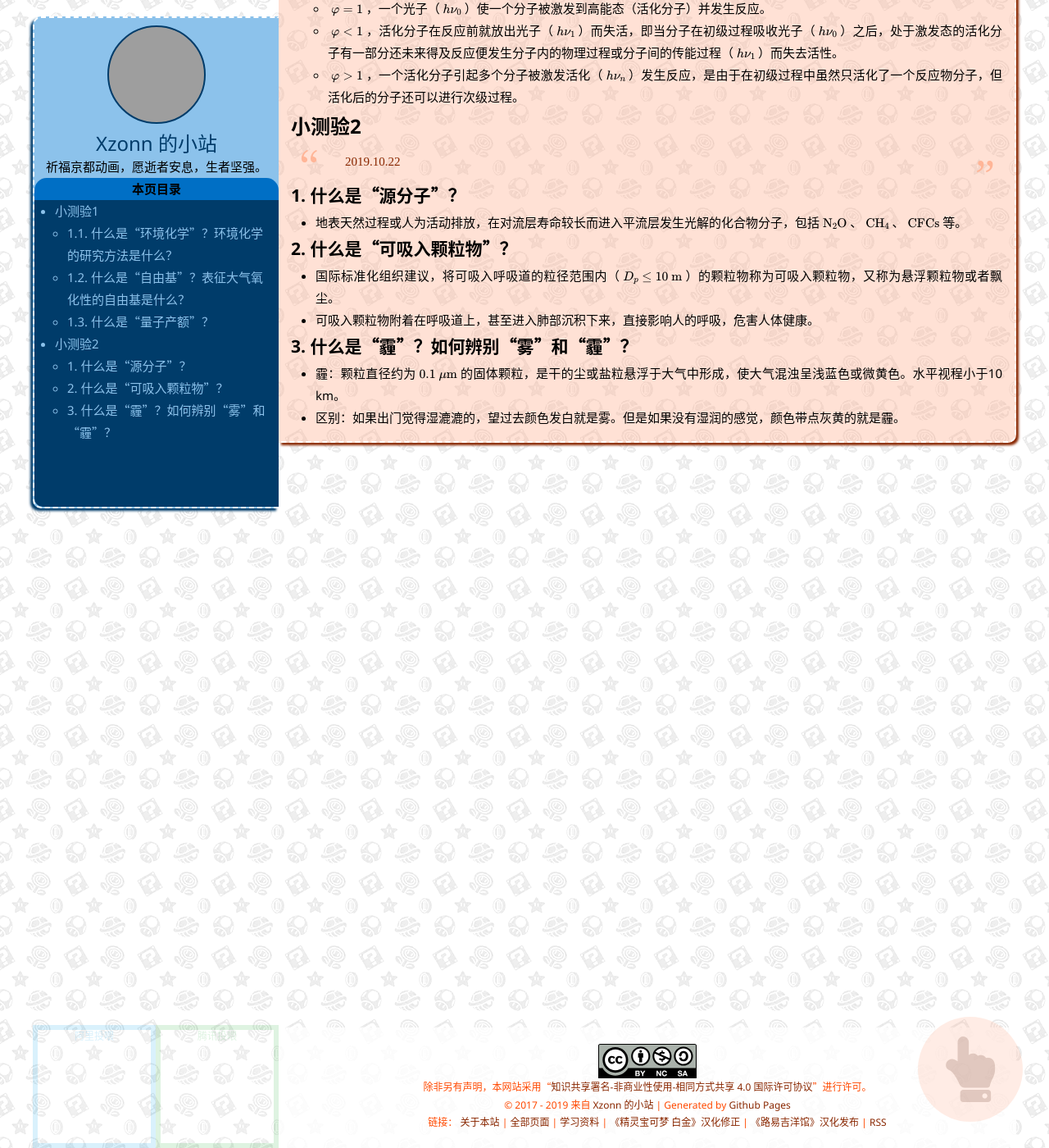
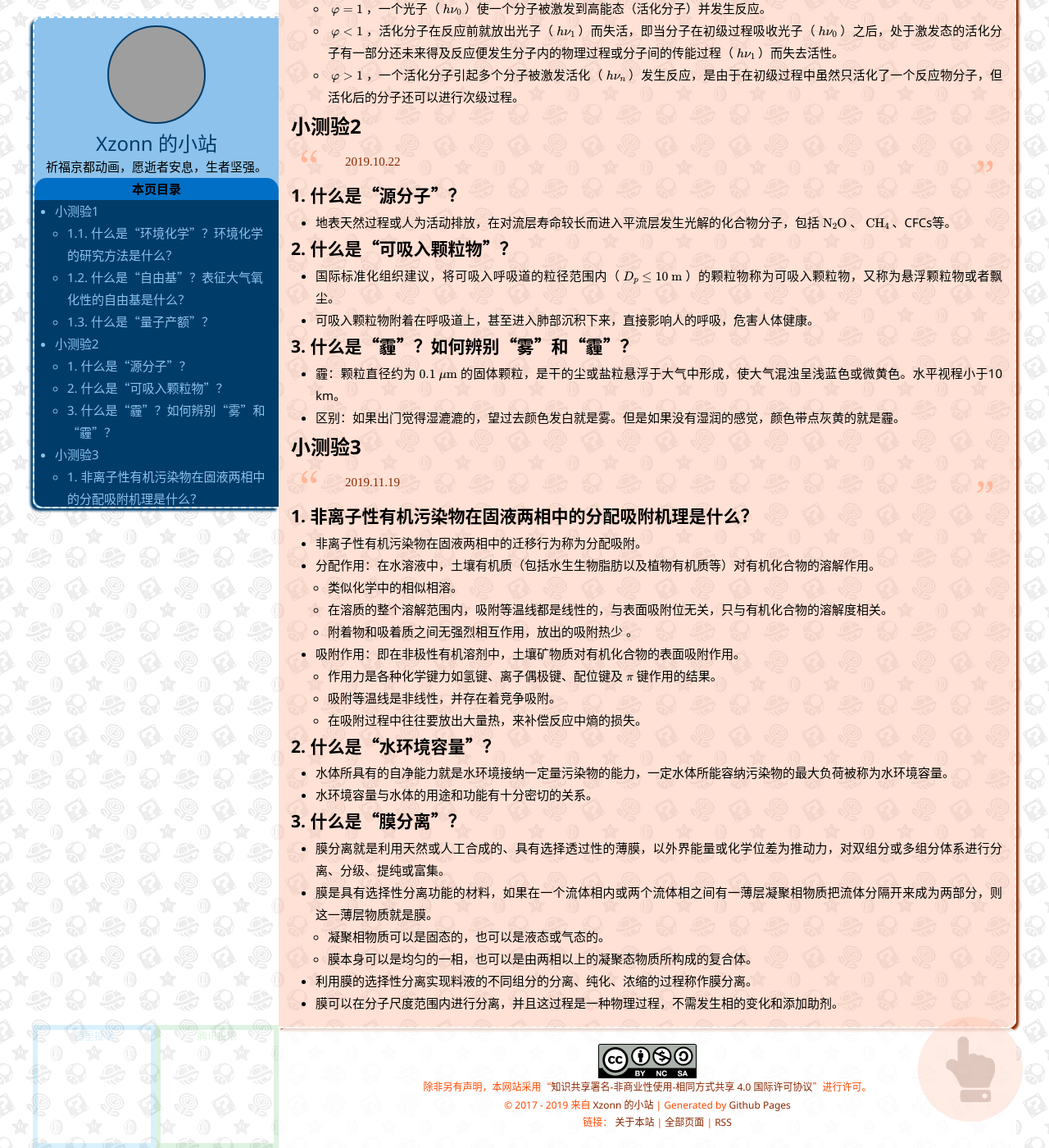
Before and after one commit to Xzonn/xzonn.github.io, a Jekyll site: the page built from _posts/2019-09-25-Environmental-Chemistry-Tests.md, in a window 1280 px wide and 1400 px high, scrolled down 844 px. Shown: the whole window at 82% size. Built offline with Jekyll 4.4.1, drawn with Linux system fonts in a browser that asks for light colours; nearby versions of some CDN libraries; some web fonts are replaced; formulas are drawn with MathJax 3; comment, search, counter and statistics services are not loaded; grey boxes are pictures that could not be loaded.

Commit message:
2019-11-22

```diff
--- a/_layouts/default.html
+++ b/_layouts/default.html
@@ -26,7 +26,7 @@
                     scale: 86,
                     blacker: 0,
                     font: "STIX-Web",{% if page.print %}
-                    useGlobalCache: false,{% endif %}
+                    useFontCache: false,{% endif %}
                     undefinedFamily: "SongTi"
                 }
             });
@@ -91,9 +91,6 @@
             <ul class="footerLink">
                 <li class="footerLinkItem"><a href="/About/">关于本站</a></li>
                 <li class="footerLinkItem"><a href="/pages/">全部页面</a></li>
-                <li class="footerLinkItem"><a href="/Study/">学习资料</a></li>
-                <li class="footerLinkItem"><a href="/Pokemon-Chinese-Translation-Revise/">《精灵宝可梦 白金》汉化修正</a></li>
-                <li class="footerLinkItem"><a href="/LuigiMansion/">《路易吉洋馆》汉化发布</a></li>
                 <li class="footerLinkItem"><a href="/feed.xml">RSS</a></li>
             </ul>
             <div id="footerCnzz"><script src="https://s96.cnzz.com/z_stat.php?id=1275861247&web_id=1275861247"></script></div>
--- a/_posts/2019-09-25-Environmental-Chemistry-Tests.md
+++ b/_posts/2019-09-25-Environmental-Chemistry-Tests.md
@@ -2,7 +2,7 @@
 layout: post
 title: 《环境化学》小测验
 tags: 学习资料 环院专业课 试题整理 三次元
-update: 2019-11-13
+update: 2019-11-19
 ---
 ## 小测验1
 > 2019.09.24
@@ -19,17 +19,17 @@ update: 2019-11-13
 - 表征大气氧化性的自由基是OH自由基。
 
 ### 1.3. 什么是“量子产额”？
-- $\varphi_i = \cfrac {i\text{过程产生的激发态分子数目}}{\text{吸收的光子数目}}$。
-- 多数光化学反应的$\varphi$不等于1。
-  - $\varphi = 1$，一个光子（$h\nu_0$）使一个分子被激发到高能态（活化分子）并发生反应。
-  - $\varphi < 1$，活化分子在反应前就放出光子（$h\nu\_1$）而失活，即当分子在初级过程吸收光子（$h\nu\_0$）之后，处于激发态的活化分子有一部分还未来得及反应便发生分子内的物理过程或分子间的传能过程（$h\nu\_1$）而失去活性。
-  - $\varphi > 1$，一个活化分子引起多个分子被激发活化（$h\nu_n$）发生反应，是由于在初级过程中虽然只活化了一个反应物分子，但活化后的分子还可以进行次级过程。
+- $$\varphi_i = \cfrac {i\text{过程产生的激发态分子数目}}{\text{吸收的光子数目}}$$。
+- 多数光化学反应的$$\varphi$$不等于1。
+  - $$\varphi = 1$$，一个光子（$$h\nu_0$$）使一个分子被激发到高能态（活化分子）并发生反应。
+  - $$\varphi < 1$$，活化分子在反应前就放出光子（$$h\nu_1$$）而失活，即当分子在初级过程吸收光子（$$h\nu_0$$）之后，处于激发态的活化分子有一部分还未来得及反应便发生分子内的物理过程或分子间的传能过程（$$h\nu_1$$）而失去活性。
+  - $$\varphi > 1$$，一个活化分子引起多个分子被激发活化（$$h\nu_n$$）发生反应，是由于在初级过程中虽然只活化了一个反应物分子，但活化后的分子还可以进行次级过程。
 
 ## 小测验2
 > 2019.10.22
 
 ### 1. 什么是“源分子”？
-- 地表天然过程或人为活动排放，在对流层寿命较长而进入平流层发生光解的化合物分子，包括$$\ce{N2O}$$、$$\ce{CH4}$$、$$\ce{CFCs}$$等。
+- 地表天然过程或人为活动排放，在对流层寿命较长而进入平流层发生光解的化合物分子，包括$$\ce{N2O}$$、$$\ce{CH4}$$、CFCs等。
 
 ### 2. 什么是“可吸入颗粒物”？
 - 国际标准化组织建议，将可吸入呼吸道的粒径范围内（$$D_p \le \pu{10 m}$$）的颗粒物称为可吸入颗粒物，又称为悬浮颗粒物或者飘尘。
@@ -38,3 +38,29 @@ update: 2019-11-13
 ### 3. 什么是“霾”？如何辨别“雾”和“霾”？
 - 霾：颗粒直径约为$$\pu{0.1 \mu m}$$的固体颗粒，是干的尘或盐粒悬浮于大气中形成，使大气混浊呈浅蓝色或微黄色。水平视程小于10 km。
 - 区别：如果出门觉得湿漉漉的，望过去颜色发白就是雾。但是如果没有湿润的感觉，颜色带点灰黄的就是霾。
+
+## 小测验3
+> 2019.11.19
+
+### 1. 非离子性有机污染物在固液两相中的分配吸附机理是什么？
+- 非离子性有机污染物在固液两相中的迁移行为称为分配吸附。
+- 分配作用：在水溶液中，土壤有机质（包括水生生物脂肪以及植物有机质等）对有机化合物的溶解作用。
+  - 类似化学中的相似相溶。
+  - 在溶质的整个溶解范围内，吸附等温线都是线性的，与表面吸附位无关，只与有机化合物的溶解度相关。
+  - 附着物和吸着质之间无强烈相互作用，放出的吸附热少 。
+- 吸附作用：即在非极性有机溶剂中，土壤矿物质对有机化合物的表面吸附作用。
+  - 作用力是各种化学键力如氢键、离子偶极键、配位键及$$\pi$$键作用的结果。
+  - 吸附等温线是非线性，并存在着竞争吸附。
+  - 在吸附过程中往往要放出大量热，来补偿反应中熵的损失。
+
+### 2. 什么是“水环境容量”？
+- 水体所具有的自净能力就是水环境接纳一定量污染物的能力，一定水体所能容纳污染物的最大负荷被称为水环境容量。
+- 水环境容量与水体的用途和功能有十分密切的关系。
+
+### 3. 什么是“膜分离”？
+- 膜分离就是利用天然或人工合成的、具有选择透过性的薄膜，以外界能量或化学位差为推动力，对双组分或多组分体系进行分离、分级、提纯或富集。
+- 膜是具有选择性分离功能的材料，如果在一个流体相内或两个流体相之间有一薄层凝聚相物质把流体分隔开来成为两部分，则这一薄层物质就是膜。
+  - 凝聚相物质可以是固态的，也可以是液态或气态的。
+  - 膜本身可以是均匀的一相，也可以是由两相以上的凝聚态物质所构成的复合体。
+- 利用膜的选择性分离实现料液的不同组分的分离、纯化、浓缩的过程称作膜分离。
+- 膜可以在分子尺度范围内进行分离，并且这过程是一种物理过程，不需发生相的变化和添加助剂。
```
Also changed, not shown: _posts/2019-11-20-How-to-Insert-Formulas-in-Wechat-Articles.md (added, +84 -0 lines).
